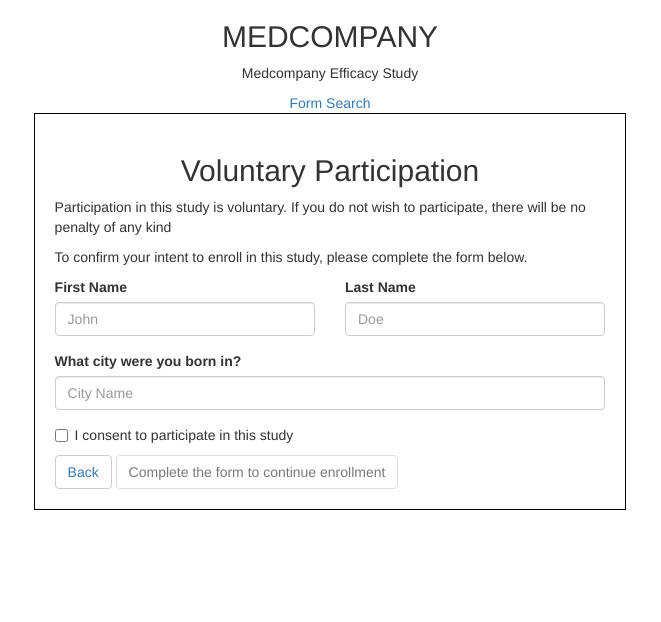
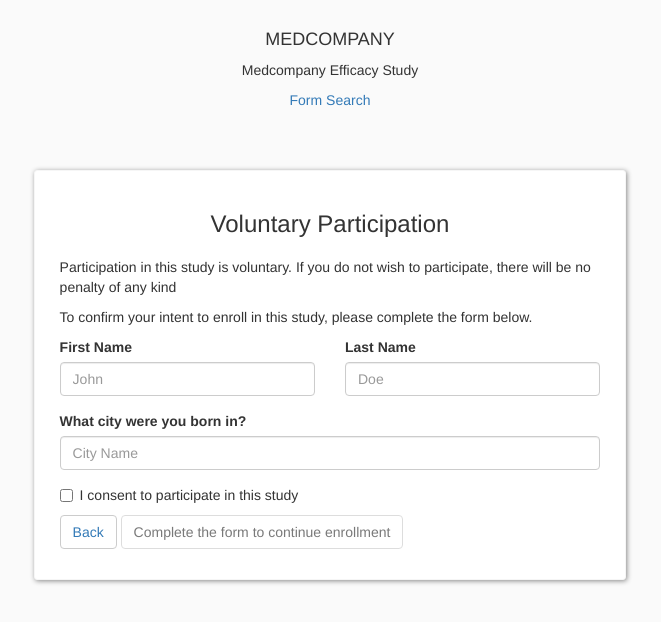
Before and after one commit to chenyu-ed-lee/takeHomeTest, a website: page client/index.html at #/search in a window 1280 px wide. Shown: the whole page, without its empty margins (310-971 px from the left). Drawn offline with nearby package versions, Linux system fonts and the light colour scheme; some packages are replaced by stand-ins of ours.

Commit message:
more styling in progress

```diff
--- a/client/index.html
+++ b/client/index.html
@@ -14,8 +14,8 @@
 </head>
 <body>
 	<div class="container">
-		<div class="text-center">
-			<h2>MEDCOMPANY</h2>
+		<div id="top" class="text-center">
+			<h4>MEDCOMPANY</h4>
 			<p>Medcompany Efficacy Study</p>
 			<a href="/">Form</a>
 			<a href="#/search">Search</a>
--- a/client/partials/form.html
+++ b/client/partials/form.html
@@ -1,5 +1,5 @@
 <div ng-controller="appController">
-	<h2 class="text-center">Voluntary Participation</h2>
+	<h3 class="text-center">Voluntary Participation</h3>
 	<p>
 		Participation in this study is voluntary. If you do not wish to participate, there will be no penalty of any kind
 	</p>
--- a/client/stylesheets/custom.css
+++ b/client/stylesheets/custom.css
@@ -1,7 +1,22 @@
+#top {
+	margin-top: 30px;
+	margin-bottom: 60px;
+}
+
 #box {
-	border: 1px black solid;
-	padding: 20px;
+	border: 1px solid #F6F6F6;
+	border-radius: 3px;
+	padding: 20px 25px 30px 25px;
 	width: 52%;
 	margin: 0px auto;
+	background-color: #ffffff;
+	box-shadow: 1px 1px 5px #888888;
+}
 
+body {
+	background-color: #FAFAFA;
 }
+
+h3 {
+	margin-bottom: 20px;
+}
```
Also changed, not shown: client/partials/search.html (+3 -1 lines).
